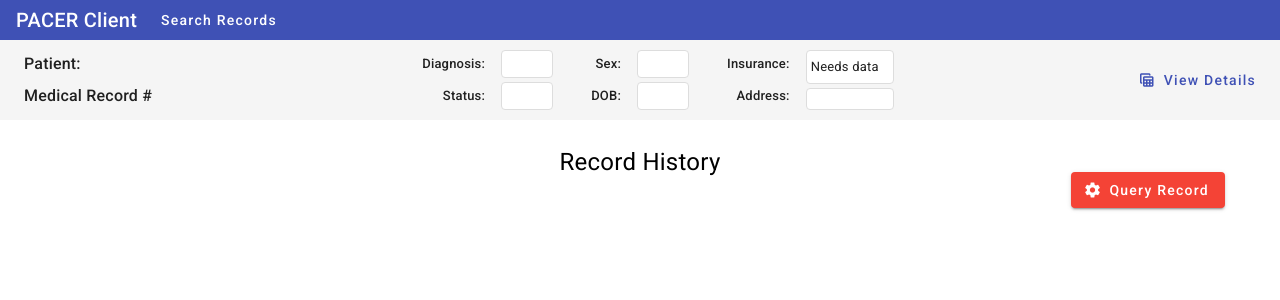
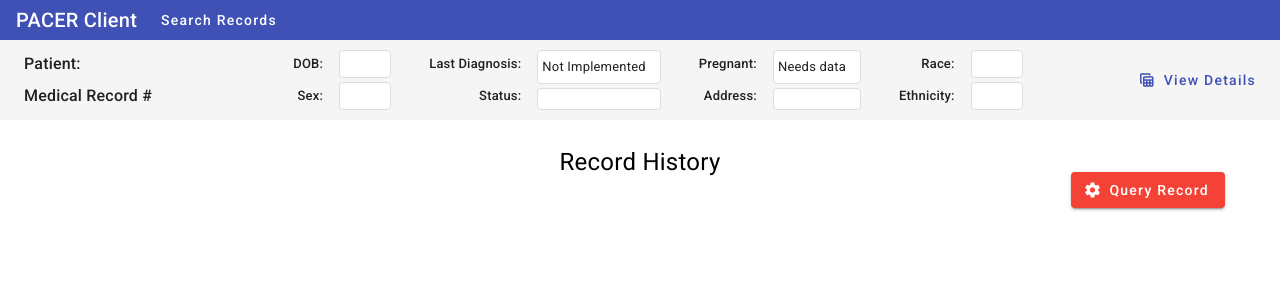
Before and after one commit to PACER-PHII/pacer-ui, an Angular app: page /record-history/1 in a window 1280 px wide. Shown: the top 300 px of the page. Built offline with nearby package versions, Linux system fonts and the light colour scheme; no server answers.

Commit message:
Final commit for the week.

```diff
--- a/src/app/components/person-info/person-info.component.html
+++ b/src/app/components/person-info/person-info.component.html
@@ -11,30 +11,39 @@
     <div class="box">
 
       <div class="box-colum right-align">
-        <div class="demographic-label">Diagnosis: </div>
+        <div class="demographic-label">DOB:</div>
+        <div class="demographic-label">Sex:</div>
+      </div>
+      <div class="box-colum left-align">
+        <div class="demographic-info">{{ personInfo?.dob | date }}</div>
+        <div class="demographic-info">{{ personInfo?.gender }}</div>
+      </div>
+
+      <div class="box-colum right-align">
+        <div class="demographic-label">Last Diagnosis: </div>
         <div class="demographic-label">Status: </div>
       </div>
       <div class="box-colum left-align">
-        <div class="demographic-info">{{ personInfo?.diagnosis }}</div>
+        <div class="demographic-info">Not Implemented</div>
         <div class="demographic-info">{{ personInfo?.status }}</div>
       </div>
 
       <div class="box-colum right-align">
-        <div class="demographic-label">Sex:</div>
-        <div class="demographic-label">DOB:</div>
-      </div>
-      <div class="box-colum left-align">
-        <div class="demographic-info">{{ personInfo?.gender }}</div>
-        <div class="demographic-info">{{ personInfo?.dob | date }}</div>
-      </div>
-
-      <div class="box-colum right-align">
-        <div class="demographic-label">Insurance: </div>
+        <div class="demographic-label">Pregnant: </div>
         <div class="demographic-label">Address: </div>
       </div>
       <div class="box-colum left-align">
         <div class="demographic-info">Needs data </div>
         <div class="demographic-info">{{ personInfo?.streetAddress }}</div>
+      </div>
+
+      <div class="box-colum right-align">
+        <div class="demographic-label">Race: </div>
+        <div class="demographic-label">Ethnicity: </div>
+      </div>
+      <div class="box-colum left-align">
+        <div class="demographic-info">{{ personInfo?.race }} </div>
+        <div class="demographic-info">{{ personInfo?.ethnicity }}</div>
       </div>
 
     </div>
--- a/src/app/domain/person-info.ts
+++ b/src/app/domain/person-info.ts
@@ -13,6 +13,8 @@ export class PersonInfo {
   streetAddress: string;
   preferredLanguage: string;
   resource: any;
+  race: string;
+  ethnicity: string;
   constructor(recordDetails: any, utilsService: UtilsService){
     this.medicalRecordNumber = utilsService.getMedicalRecordNumber(recordDetails?.Patient);
     this.lastName = recordDetails?.Patient?.Name?.family ?? '';
@@ -23,5 +25,7 @@ export class PersonInfo {
     this.streetAddress = recordDetails?.Patient?.Street_Address ?? '';
     this.preferredLanguage = recordDetails?.Patient?.Preferred_Language ?? '';
     this.resource = recordDetails;
+    this.race = recordDetails?.Race?.Display ?? '';
+    this.ethnicity = recordDetails?.Ethnicity?.Display ?? '';
   }
 }
```
